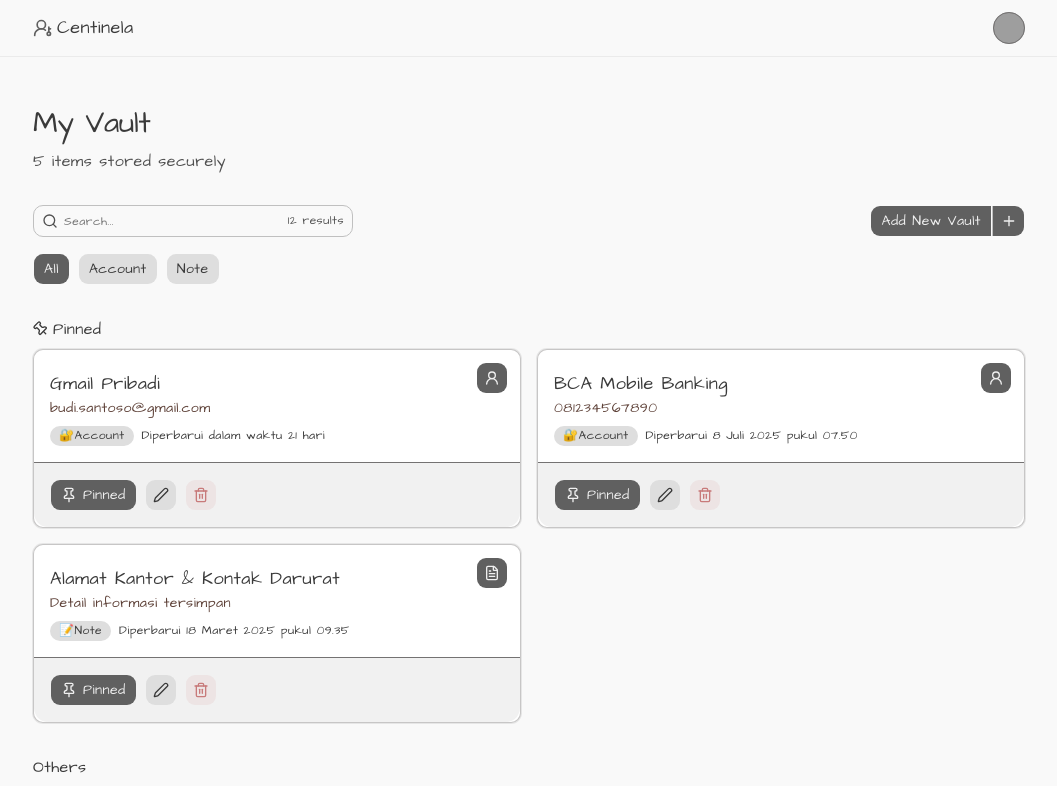
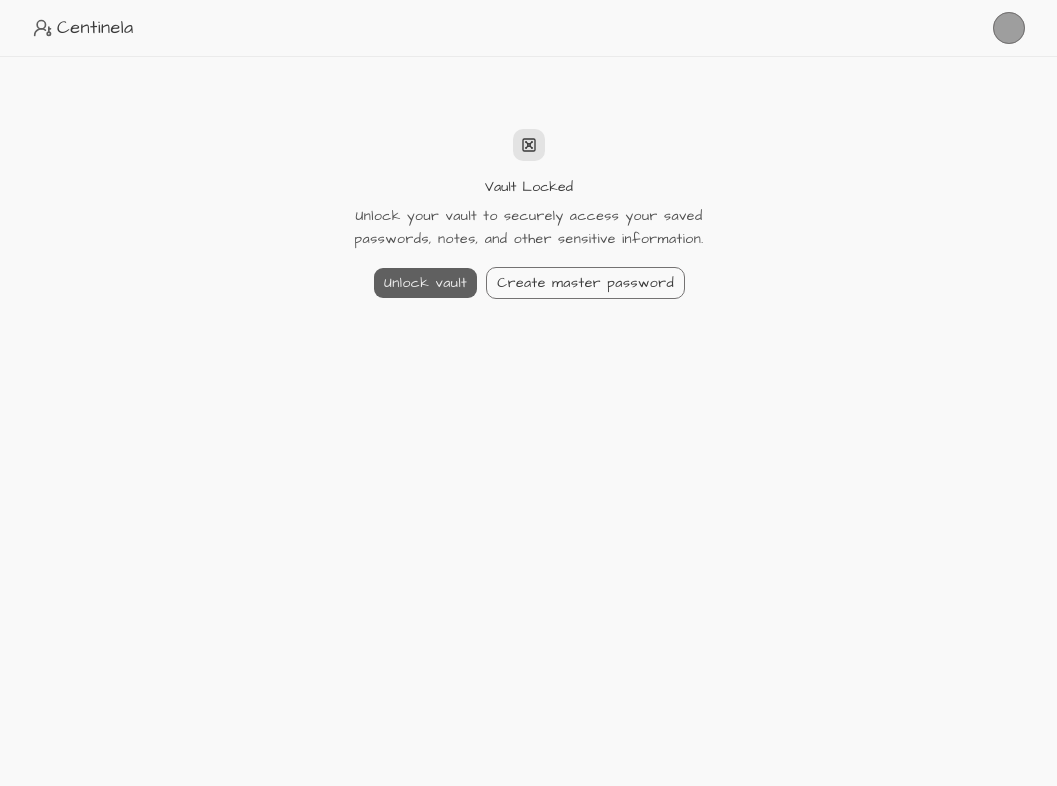
Before and after one commit to jokoo7/centinela, a Next.js app: page /vault in a window 1280 px wide. Shown: the top 786 px of the page, without its empty margins (111-1168 px from the left). Built offline with nearby package versions, Linux system fonts and the light colour scheme; grey boxes are pictures that could not be loaded.

Commit message:
feat: add next-themes and sonner for theme management and notifications, implement unlock vault functionality, and enhance vault UI components

```diff
--- a/package.json
+++ b/package.json
@@ -32,11 +32,13 @@
     "dotenv": "^17.4.2",
     "lucide-react": "^1.21.0",
     "next": "16.2.9",
+    "next-themes": "^0.4.6",
     "pg": "^8.22.0",
     "radix-ui": "^1.6.0",
     "react": "19.2.4",
     "react-dom": "19.2.4",
     "shadcn": "^4.11.0",
+    "sonner": "^2.0.7",
     "tailwind-merge": "^3.6.0",
     "tw-animate-css": "^1.4.0",
     "zod": "^4.4.3"
--- a/src/app/(auth)/register/register-form.tsx
+++ b/src/app/(auth)/register/register-form.tsx
@@ -9,6 +9,7 @@ import { registerSchema } from '@/validation/auth-schema';
 import { useForm } from '@tanstack/react-form';
 import Link from 'next/link';
 import React from 'react';
+import { toast } from 'sonner';
 
 export default function RegisterForm({ className, ...props }: React.ComponentProps<'form'>) {
   const form = useForm({
@@ -23,7 +24,7 @@ export default function RegisterForm({ className, ...props }: React.ComponentPro
     },
     onSubmit: async ({ value }) => {
       await new Promise((resolve) => setTimeout(resolve, 3000));
-      console.log(value);
+      toast(JSON.stringify(value));
     },
   });
 
--- a/src/app/(main)/account/account-client.tsx
+++ b/src/app/(main)/account/account-client.tsx
@@ -12,7 +12,7 @@ import MasterPasswordForm from './master-password-form';
 export default function AccountClient() {
   return (
     <Tabs defaultValue="profile">
-      <TabsList variant="line">
+      <TabsList>
         <TabsTrigger value="profile">Profile</TabsTrigger>
         <TabsTrigger value="security">Security</TabsTrigger>
       </TabsList>
--- a/src/app/(main)/layout.tsx
+++ b/src/app/(main)/layout.tsx
@@ -1,5 +1,6 @@
 import Navbar from '@/components/navbar';
 import WrapperContent from '@/components/wrapper-content';
+import { VaultKeyProvider } from '@/hooks/use-vault-key';
 import React from 'react';
 
 export default function layout({
@@ -8,9 +9,11 @@ export default function layout({
   children: React.ReactNode;
 }>) {
   return (
-    <main className="relative flex min-h-screen flex-col">
-      <Navbar />
-      <WrapperContent className="my-12">{children}</WrapperContent>
-    </main>
+    <VaultKeyProvider>
+      <main className="relative flex min-h-screen flex-col">
+        <Navbar />
+        <WrapperContent className="my-12">{children}</WrapperContent>
+      </main>
+    </VaultKeyProvider>
   );
 }
--- /dev/null
+++ b/src/app/(main)/vault/unlock-vault.tsx
@@ -0,0 +1,88 @@
+import { InputPassword } from '@/components/input-password';
+import LoadingButton from '@/components/loading-button';
+import { Button } from '@/components/ui/button';
+import {
+  Dialog,
+  DialogContent,
+  DialogDescription,
+  DialogFooter,
+  DialogHeader,
+  DialogTitle,
+  DialogTrigger,
+} from '@/components/ui/dialog';
+import { Field, FieldError, FieldGroup, FieldLabel } from '@/components/ui/field';
+import { unlockVaultSchema } from '@/validation/auth-schema';
+import { useForm } from '@tanstack/react-form';
+
+export default function UnlockVault() {
+  const form = useForm({
+    defaultValues: {
+      masterPassword: '',
+    },
+    validators: {
+      onSubmit: unlockVaultSchema,
+    },
+    onSubmit: async ({ value }) => {
+      await new Promise((resolve) => setTimeout(resolve, 2000));
+      console.log(value);
+    },
+  });
+
+  return (
+    <Dialog>
+      <form>
+        <DialogTrigger asChild>
+          <Button>Unlock vault</Button>
+        </DialogTrigger>
+        <DialogContent className="sm:max-w-sm">
+          <DialogHeader>
+            <DialogTitle>Unlock Vault</DialogTitle>
+            <DialogDescription>Enter your master password to access your vault</DialogDescription>
+          </DialogHeader>
+          <form
+            onSubmit={(e) => {
+              e.preventDefault();
+              e.stopPropagation();
+              form.handleSubmit();
+            }}
+            className="flex w-full flex-col gap-4"
+          >
+            <FieldGroup>
+              <form.Field name="masterPassword">
+                {(field) => {
+                  const isInvalid = field.state.meta.isTouched && !field.state.meta.isValid;
+                  return (
+                    <Field data-invalid={isInvalid} className="text-start">
+                      <div className="flex items-center">
+                        <FieldLabel htmlFor={field.name}>Master Password</FieldLabel>
+                      </div>
+                      <InputPassword
+                        id={field.name}
+                        name={field.name}
+                        value={field.state.value}
+                        onBlur={field.handleBlur}
+                        onChange={(e) => field.handleChange(e.target.value)}
+                        placeholder="Enter your password"
+                      />
+                      {isInvalid && <FieldError errors={field.state.meta.errors} />}
+                    </Field>
+                  );
+                }}
+              </form.Field>
+              <form.Subscribe selector={(state) => [state.isSubmitting, state.canSubmit] as const}>
+                {([isSubmitting, canSubmit]) => (
+                  <Field>
+                    <LoadingButton loading={isSubmitting} disabled={!canSubmit} type="submit">
+                      Unlock
+                    </LoadingButton>
+                  </Field>
+                )}
+              </form.Subscribe>
+            </FieldGroup>
+          </form>
+          {/* <DialogFooter></DialogFooter> */}
+        </DialogContent>
+      </form>
+    </Dialog>
+  );
+}
--- a/src/app/(main)/vault/vault-client.tsx
+++ b/src/app/(main)/vault/vault-client.tsx
@@ -2,21 +2,36 @@
 
 import { Button } from '@/components/ui/button';
 import VaultForm from './vault-form';
-import { FileText, Pin, Search, UserRound, UserRoundKey } from 'lucide-react';
+import { FileText, Pin, Search, UserRound, UserRoundKey, Vault } from 'lucide-react';
 import { InputGroup, InputGroupAddon, InputGroupInput } from '@/components/ui/input-group';
 import { VaultItem, VaultItemType } from '@/types/vault-type';
 import { useMemo, useOptimistic, useState, useTransition } from 'react';
 import VaultCard from './vault-card';
 import VaultDetail from './vault-detail';
+import { useVaultKey } from '@/hooks/use-vault-key';
+
+import {
+  Empty,
+  EmptyContent,
+  EmptyDescription,
+  EmptyHeader,
+  EmptyMedia,
+  EmptyTitle,
+} from '@/components/ui/empty';
+import { useRouter } from 'next/navigation';
+import UnlockVault from './unlock-vault';
 
 type FilterType = VaultItemType | 'ALL';
 
 export default function VaultClient({ initialVaults }: { initialVaults: VaultItem[] }) {
+  const { isUnlocked } = useVaultKey();
+
   const [detailOpen, setDetailOpen] = useState(false);
   const [filter, setFilter] = useState<FilterType>('ALL');
   const [search, setSearch] = useState('');
   const [selectedVault, setSelectedVault] = useState<VaultItem | null>(null);
   const [, startTransition] = useTransition();
+  const router = useRouter();
 
   const [optimisticItems, setOptimisticPin] = useOptimistic(
     initialVaults,
@@ -66,6 +81,29 @@ export default function VaultClient({ initialVaults }: { initialVaults: VaultIte
     ACCOUNT: UserRound,
     NOTE: FileText,
   };
+
+  if (!isUnlocked) {
+    return (
+      <Empty>
+        <EmptyHeader>
+          <EmptyMedia variant="icon">
+            <Vault />
+          </EmptyMedia>
+          <EmptyTitle>Vault Locked</EmptyTitle>
+          <EmptyDescription>
+            Unlock your vault to securely access your saved passwords, notes, and other sensitive
+            information.
+          </EmptyDescription>
+        </EmptyHeader>
+        <EmptyContent className="flex-row justify-center gap-2">
+          <UnlockVault />
+          <Button variant="outline" onClick={() => router.push('/setup-vault')}>
+            Create master password
+          </Button>
+        </EmptyContent>
+      </Empty>
+    );
+  }
 
   return (
     <>
--- a/src/app/layout.tsx
+++ b/src/app/layout.tsx
@@ -1,6 +1,7 @@
 import type { Metadata } from 'next';
 import { Architects_Daughter } from 'next/font/google';
 import './globals.css';
+import { Toaster } from '@/components/ui/sonner';
 
 const fontSans = Architects_Daughter({
   subsets: ['latin'],
@@ -20,7 +21,16 @@ export default function RootLayout({
 }>) {
   return (
     <html lang="en">
-      <body className={` ${fontSans.variable} antialiased`}>{children}</body>
+      <body className={` ${fontSans.variable} antialiased`}>
+        {children}
+        <Toaster
+          toastOptions={{
+            classNames: {
+              toast: 'font-sans',
+            },
+          }}
+        />
+      </body>
     </html>
   );
 }
--- /dev/null
+++ b/src/components/ui/empty.tsx
@@ -0,0 +1,94 @@
+import { cva, type VariantProps } from 'class-variance-authority';
+
+import { cn } from '@/lib/utils';
+
+function Empty({ className, ...props }: React.ComponentProps<'div'>) {
+  return (
+    <div
+      data-slot="empty"
+      className={cn(
+        'flex w-full min-w-0 flex-1 flex-col items-center justify-center gap-4 rounded-xl border-dashed p-6 text-center text-balance',
+        className,
+      )}
+      {...props}
+    />
+  );
+}
+
+function EmptyHeader({ className, ...props }: React.ComponentProps<'div'>) {
+  return (
+    <div
+      data-slot="empty-header"
+      className={cn('flex max-w-sm flex-col items-center gap-2', className)}
+      {...props}
+    />
+  );
+}
+
+const emptyMediaVariants = cva(
+  'mb-2 flex shrink-0 items-center justify-center [&_svg]:pointer-events-none [&_svg]:shrink-0',
+  {
+    variants: {
+      variant: {
+        default: 'bg-transparent',
+        icon: "flex size-8 shrink-0 items-center justify-center rounded-lg bg-muted text-foreground [&_svg:not([class*='size-'])]:size-4",
+      },
+    },
+    defaultVariants: {
+      variant: 'default',
+    },
+  },
+);
+
+function EmptyMedia({
+  className,
+  variant = 'default',
+  ...props
+}: React.ComponentProps<'div'> & VariantProps<typeof emptyMediaVariants>) {
+  return (
+    <div
+      data-slot="empty-icon"
+      data-variant={variant}
+      className={cn(emptyMediaVariants({ variant, className }))}
+      {...props}
+    />
+  );
+}
+
+function EmptyTitle({ className, ...props }: React.ComponentProps<'div'>) {
+  return (
+    <div
+      data-slot="empty-title"
+      className={cn('font-heading text-sm font-medium tracking-tight', className)}
+      {...props}
+    />
+  );
+}
+
+function EmptyDescription({ className, ...props }: React.ComponentProps<'p'>) {
+  return (
+    <div
+      data-slot="empty-description"
+      className={cn(
+        'text-sm/relaxed text-muted-foreground [&>a]:underline [&>a]:underline-offset-4 [&>a:hover]:text-primary',
+        className,
+      )}
+      {...props}
+    />
+  );
+}
+
+function EmptyContent({ className, ...props }: React.ComponentProps<'div'>) {
+  return (
+    <div
+      data-slot="empty-content"
+      className={cn(
+        'flex w-full max-w-sm min-w-0 flex-col items-center gap-2.5 text-sm text-balance',
+        className,
+      )}
+      {...props}
+    />
+  );
+}
+
+export { Empty, EmptyHeader, EmptyTitle, EmptyDescription, EmptyContent, EmptyMedia };
--- /dev/null
+++ b/src/components/ui/sonner.tsx
@@ -0,0 +1,46 @@
+'use client';
+
+import { useTheme } from 'next-themes';
+import { Toaster as Sonner, type ToasterProps } from 'sonner';
+import {
+  CircleCheckIcon,
+  InfoIcon,
+  TriangleAlertIcon,
+  OctagonXIcon,
+  Loader2Icon,
+} from 'lucide-react';
+
+const Toaster = ({ ...props }: ToasterProps) => {
+  const { theme = 'system' } = useTheme();
+
+  return (
+    <Sonner
+      theme={theme as ToasterProps['theme']}
+      // eslint-disable-next-line better-tailwindcss/no-unknown-classes
+      className="toaster group"
+      icons={{
+        success: <CircleCheckIcon className="size-4" />,
+        info: <InfoIcon className="size-4" />,
+        warning: <TriangleAlertIcon className="size-4" />,
+        error: <OctagonXIcon className="size-4" />,
+        loading: <Loader2Icon className="size-4 animate-spin" />,
+      }}
+      style={
+        {
+          '--normal-bg': 'var(--popover)',
+          '--normal-text': 'var(--popover-foreground)',
+          '--normal-border': 'var(--border)',
+          '--border-radius': 'var(--radius)',
+        } as React.CSSProperties
+      }
+      toastOptions={{
+        classNames: {
+          toast: 'cn-toast',
+        },
+      }}
+      {...props}
+    />
+  );
+};
+
+export { Toaster };
--- a/src/lib/crypto/keys.ts
+++ b/src/lib/crypto/keys.ts
@@ -1,4 +1,4 @@
-import { base64ToBuffer, bufferToBase64 } from './encoding';
+import { base64ToBuffer, bufferToBase64, generateIvBytes } from './encoding';
 
 const PBKDF2_ITERATIONS = 600_000; // Rekomendasi OWASP 2023+ untuk PBKDF2-SHA256
 const AES_KEY_LENGTH = 256;
@@ -54,7 +54,7 @@ export async function wrapVaultKey(
   masterKey: CryptoKey,
 ): Promise<{ wrappedKey: string; iv: string }> {
   // Buat IV acak
-  const iv = crypto.getRandomValues(new Uint8Array(12));
+  const iv = generateIvBytes();
 
   // Enkripsi vaultKey
   const wrapped = await crypto.subtle.wrapKey('raw', vaultKey, masterKey, {
```
Also changed, not shown: src/lib/crypto/encoding.ts (+7 -2 lines), 1 other file (tests, documents, lock files or other folders).
